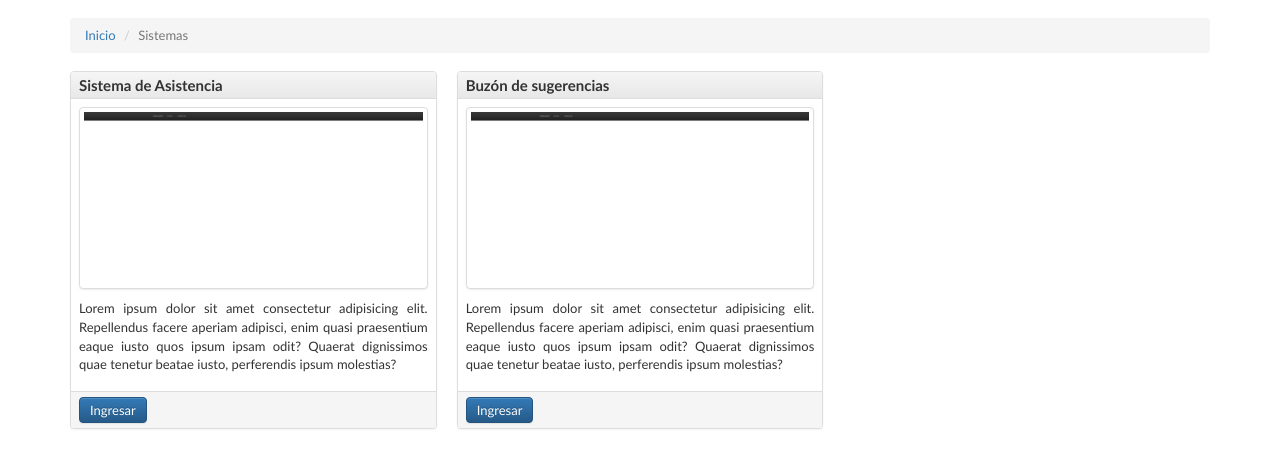
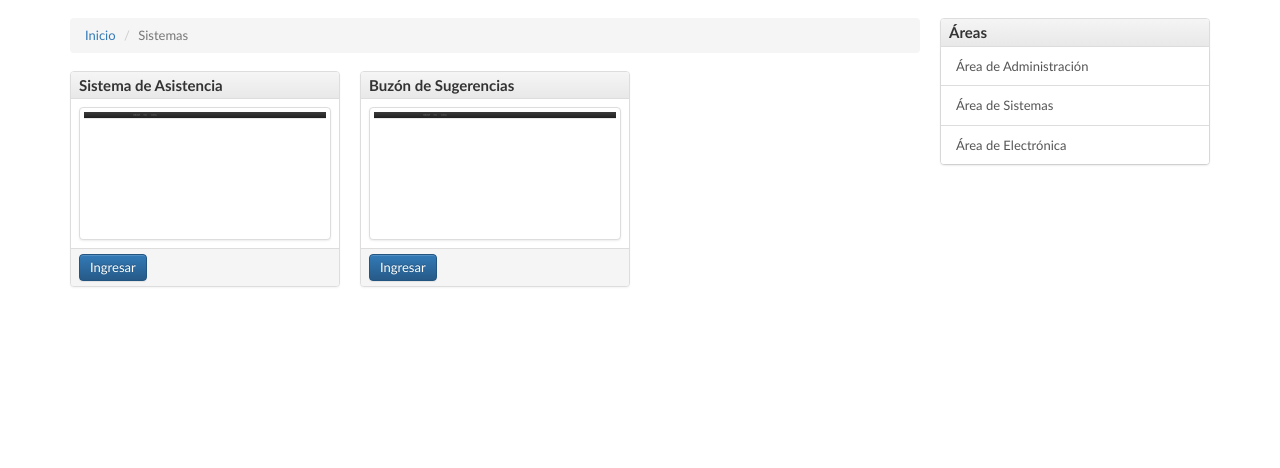
Before and after one commit to veoxsoft/veox_intranet, a Django app: page /systems in a window 1280 px wide. Shown: the part 51-519 px from the top of the page. Run offline with Django 3.2, Linux system fonts and the light colour scheme; some libraries are stand-ins or nearby versions.

Commit message:
add system section

```diff
--- a/intranet/templates/index.html
+++ b/intranet/templates/index.html
@@ -3,3 +3,7 @@
 {% load static %}
 
 {% block title %}Inicio{% endblock %}
+
+{% block content %}
+
+{% endblock %}
--- a/intranet/templates/layout.html
+++ b/intranet/templates/layout.html
@@ -41,7 +41,23 @@
 
     <section>
         <div class="container">
-            {% block content %}{% endblock %}
+            <div class="row">
+                <div class="col-xs-24 col-sm-18 col-md-18 col-lg-18">
+                    {% block content %}{% endblock %}
+                </div>
+                <div class="col-xs-24 col-sm-6 col-md-6 col-lg-6">
+                    <div class="panel panel-default">
+                        <div class="panel-heading">
+                            <h3 class="panel-title">Áreas</h3>
+                        </div>
+                        <div class="list-group">
+                            <a href="#" class="list-group-item">Área de Administración</a>
+                            <a href="#" class="list-group-item">Área de Sistemas</a>
+                            <a href="#" class="list-group-item">Área de Electrónica</a>
+                        </div>
+                    </div>
+                </div>
+            </div>
         </div>
     </section>
 
--- a/intranet/templates/systems.html
+++ b/intranet/templates/systems.html
@@ -25,9 +25,6 @@
             </div>
             <div class="panel-body veox-car-system">
                 <img class="img-responsive img-thumbnail" src="{% static 'images/intranet.png' %}" alt="image">
-                <p>Lorem ipsum dolor sit amet consectetur adipisicing elit. Repellendus facere aperiam adipisci, enim
-                    quasi praesentium eaque iusto quos ipsum ipsam odit? Quaerat dignissimos quae tenetur beatae iusto,
-                    perferendis ipsum molestias?</p>
             </div>
             <div class="panel-footer">
                 <a class="btn btn-primary" href="" target="_bank">Ingresar</a>
@@ -37,13 +34,10 @@
     <div class="col-xs-24 col-sm-8 col-md-8 col-lg-8">
         <div class="panel panel-default">
             <div class="panel-heading">
-                <h3 class="panel-title">Buzón de sugerencias</h3>
+                <h3 class="panel-title">Buzón de Sugerencias</h3>
             </div>
             <div class="panel-body veox-car-system">
                 <img class="img-responsive img-thumbnail" src="{% static 'images/intranet.png' %}" alt="image">
-                <p>Lorem ipsum dolor sit amet consectetur adipisicing elit. Repellendus facere aperiam adipisci, enim
-                    quasi praesentium eaque iusto quos ipsum ipsam odit? Quaerat dignissimos quae tenetur beatae iusto,
-                    perferendis ipsum molestias?</p>
             </div>
             <div class="panel-footer">
                 <a class="btn btn-primary" href="" target="_bank">Ingresar</a>
--- a/static/css/styles.css
+++ b/static/css/styles.css
@@ -4,10 +4,5 @@
 
 .veox-car-system img {
   display: block;
-  margin-bottom: 10px;
-}
-
-.veox-car-system p {
-  text-align: justify;
 }
 /*# sourceMappingURL=styles.css.map */
--- a/static/css/styles.sass
+++ b/static/css/styles.sass
@@ -4,6 +4,3 @@
 .veox-car-system
     img
         display: block
-        margin-bottom: 10px
-    p
-        text-align: justify
```
Also changed, not shown: 1 other file.
